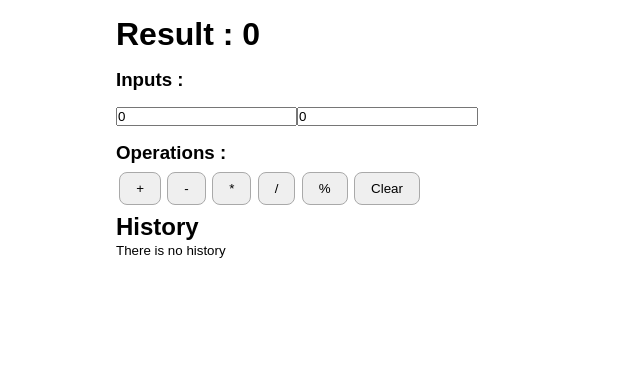
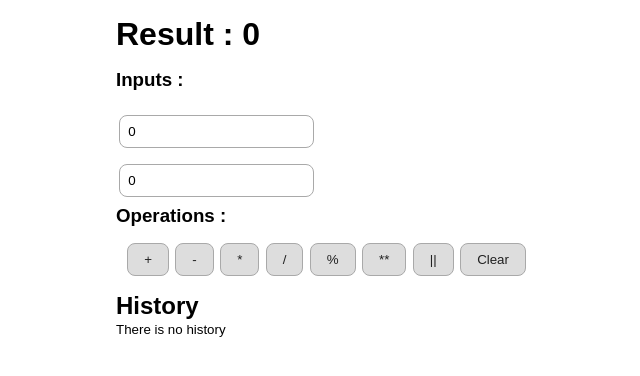
Before and after one commit to Jahirul-Islam-Jantu/thinking-in-react, a React (Vite) app in the folder vite-project/: page / in a window 1280 px wide. Shown: the top 376 px of the page, without its empty margins (220-860 px from the left). Built offline with nearby package versions, Linux system fonts and the light colour scheme.

Commit message:
refactor code

```diff
--- a/vite-project/package.json
+++ b/vite-project/package.json
@@ -10,9 +10,11 @@
     "preview": "vite preview"
   },
   "dependencies": {
+    "prop-types": "^15.8.1",
     "react": "^18.2.0",
     "react-dom": "^18.2.0",
-    "react-router-dom": "^6.23.1"
+    "react-router-dom": "^6.23.1",
+    "shortid": "^2.2.16"
   },
   "devDependencies": {
     "@types/react": "^18.2.66",
--- a/vite-project/src/App.jsx
+++ b/vite-project/src/App.jsx
@@ -10,6 +10,7 @@ const App = () => {
             <Routes>
                 <Route path="/" element={<CalculatorApp />} />
                 <Route path="/todoapp" element={<ToDoApp />} />
+                {/*<Route path="/calc" element={<calc />} />*/}
 
             </Routes>
         </BrowserRouter>
--- a/vite-project/src/assets/css/style.css
+++ b/vite-project/src/assets/css/style.css
@@ -76,11 +76,27 @@ body{
 
 
 }
-
+.btn-group{
+    display: flex;
+    justify-content: flex-start;
+    align-items: center;
+    margin: 0.5rem;
+}
 .btn{
     padding: 0.5rem 1rem;
     border: 1px solid darkgray;
     border-radius: 0.5rem;
     margin: 0.5rem 0.2rem;
     cursor: pointer;
+    background-color: #ddd;
+    color: #212121;
+    ...customStyle
+    ...(disabled && disabledStyle)
 }
+.field{
+    padding: 0.5rem;
+    border: 1px solid darkgray;
+    border-radius: 0.5rem;
+    margin: 0.5rem 0.2rem;
+
+}
--- /dev/null
+++ b/vite-project/src/components/Calculator/history/HistoryItem.jsx
@@ -0,0 +1,40 @@
+import React from 'react';
+import propTypes from 'prop-types';
+import PropTypes from "prop-types";
+import Button from "../ui/Button.jsx";
+
+const HistoryItem = ({historyItem, disabled, handleRestoreBtn}) => {
+    return (
+        <div>
+            <li key={historyItem.id}>
+                <p>Operation: {historyItem.inputs.a} {historyItem.operations} {historyItem.inputs.b},
+                    Result: {historyItem.result}</p>
+                <small>Created
+                    At: {historyItem.date.toLocaleDateString()}, {historyItem.date.toLocaleTimeString()}</small>
+
+                <Button disabled={disabled} text="Restore" onClick={() => handleRestoreBtn(historyItem)}/>
+
+            </li>
+        </div>
+    );
+};
+
+HistoryItem.propTypes = {
+    historyItem: PropTypes.shape({
+        id: propTypes.number.isRequired,
+        inputs: propTypes.shape({
+            a: propTypes.number.isRequired,
+            b: propTypes.number.isRequired,
+        }).isRequired,
+        operations: propTypes.string.isRequired ,
+        result: propTypes.number.isRequired ,
+        date: propTypes.object.isRequired,
+    }),
+    disabled: PropTypes.bool.isRequired,
+    handleRestoreBtn: PropTypes.func.isRequired,
+}
+HistoryItem.defaultProps = {
+    disabled: false,
+}
+
+export default HistoryItem;
--- /dev/null
+++ b/vite-project/src/components/Calculator/history/HistorySection.jsx
@@ -0,0 +1,37 @@
+import React from 'react';
+import propTypes from 'prop-types';
+import HistoryItem from "./HistoryItem.jsx";
+import PropTypes from "prop-types";
+
+const HistorySection = ({historyList, restoredHistoryList, handleRestoreBtn}) => {
+    return (
+        <div>
+            <h2><span>History</span></h2>
+            {historyList.length === 0 ? <p>
+                <small>There is no history</small>
+            </p> : <ul style={{marginTop: "1rem"}}>
+                {historyList.map((historyItem) =>
+                    <HistoryItem key={historyItem.id} disabled={restoredHistoryList===historyItem.id} historyItem={historyItem} handleRestoreBtn={handleRestoreBtn}/>
+                )}
+            </ul>}
+        </div>
+    );
+};
+
+HistoryItem.propTypes = {
+    historyList: PropTypes.arrayOf(PropTypes.shape({
+        id: propTypes.number.isRequired,
+        inputs: propTypes.shape({
+            a: propTypes.number.isRequired,
+            b: propTypes.number.isRequired,
+        }).isRequired,
+        operations: propTypes.string.isRequired ,
+        result: propTypes.number.isRequired ,
+        date: propTypes.object.isRequired,
+    }),
+    ),
+    restoredHistoryList: propTypes.number.isRequired,
+    handleRestoreBtn: PropTypes.func.isRequired,
+}
+
+export default HistorySection;
--- /dev/null
+++ b/vite-project/src/components/Calculator/inputs/InputSection.jsx
@@ -0,0 +1,22 @@
+import React from 'react';
+import propTypes from 'prop-types';
+import NumberField from "../ui/NumberField.jsx";
+import PropTypes from "prop-types";
+
+const InputSection = ({inputs, handleInputChange}) => {
+    return (
+        <div style={{marginTop: "1rem"}}>
+            <h3 style={{marginBottom: "1rem"}}>Inputs :</h3>
+            <NumberField onChange={(e) => handleInputChange({a: parseInt(e.target.value)})} type="number"
+                         value={inputs.a} name="a"/>
+            <NumberField onChange={(e) => handleInputChange({b: parseInt(e.target.value)})} type="number"
+                         value={inputs.b} name="b"/>
+        </div>
+    );
+};
+InputSection.propTypes = {
+    inputs: propTypes.shape({a: propTypes.number.isRequired, b: propTypes.number.isRequired}).isRequired,
+    handleInputChange: PropTypes.func.isRequired,
+}
+
+export default InputSection;
--- /dev/null
+++ b/vite-project/src/components/Calculator/operations/OperationSection.jsx
@@ -0,0 +1,67 @@
+import React from 'react';
+import propTypes from 'prop-types';
+import shortid from 'shortid';
+import Button from "../ui/Button.jsx";
+import PropTypes from "prop-types";
+
+const OperationSection = ({handleOperations, handleClearOps}) => {
+    const operations = [
+        {
+            id: shortid.generate(),
+            text: '+',
+            onClick: () => handleOperations('+')
+        },
+        {
+            id: shortid.generate(),
+            text: '-',
+            onClick: () => handleOperations('-')
+        },
+        {
+            id: shortid.generate(),
+            text: '*',
+            onClick: () => handleOperations('*')
+        },
+        {
+            id: shortid.generate(),
+            text: '/',
+            onClick: () => handleOperations('/')
+        },
+        {
+            id: shortid.generate(),
+            text: '%',
+            onClick: () => handleOperations('%')
+        },
+        {
+            id: shortid.generate(),
+            text: '**',
+            onClick: () => handleOperations('**')
+        },
+        {
+            id: shortid.generate(),
+            text: '||',
+            onClick: () => handleOperations('||')
+        },
+
+        {
+            id: shortid.generate(),
+            text: 'Clear',
+            onClick: handleClearOps
+        },
+    ]
+    return (
+        <div>
+            <h3>Operations :</h3>
+            <div className="btn-group">
+                {operations.map(operation => <Button key={operation.id} text={operation.text} onClick={operation.onClick}  />)}
+            </div>
+        </div>
+    );
+};
+
+OperationSection.propTypes = {
+
+    handleOperations: PropTypes.func.isRequired,
+    handleClearOps: PropTypes.func.isRequired,
+}
+
+export default OperationSection;
--- /dev/null
+++ b/vite-project/src/components/Calculator/ui/Button.jsx
@@ -0,0 +1,20 @@
+import React from 'react';
+import PropTypes from "prop-types";
+
+const Button = ({text, onClick, disabled, customStyle}) => {
+
+    return (
+        <div>
+            <button className='btn' onClick={onClick} disabled={disabled}>{text}</button>
+        </div>
+    );
+};
+Button.propTypes = {
+    text: PropTypes.string.isRequired,
+    onClick: PropTypes.func.isRequired,
+    disabled: PropTypes.bool,
+    customStyle: PropTypes.object,
+}
+
+
+export default Button;
--- /dev/null
+++ b/vite-project/src/components/Calculator/ui/NumberField.jsx
@@ -0,0 +1,17 @@
+import React from 'react';
+import PropTypes from 'prop-types';
+
+const NumberField = ({value, onChange, name }) => {
+    return (
+        <div >
+            <input className="field" type="number" value={value} onChange={onChange} name={name} />
+        </div>
+    );
+};
+NumberField.propTypes = {
+    value: PropTypes.number.isRequired,
+    name: PropTypes.string.isRequired,
+    onChange: PropTypes.func.isRequired,
+}
+
+export default NumberField;
--- a/vite-project/src/components/Menu.jsx
+++ b/vite-project/src/components/Menu.jsx
@@ -6,6 +6,7 @@ const Menu = () => {
         <div className="menu">
             <NavLink className="nav-link" to="/">Calculator</NavLink>
             <NavLink className="nav-link" to="/todoapp">Todo app</NavLink>
+            <NavLink className="nav-link" to="/calc">Todo app</NavLink>
         </div>
     );
 };
--- a/vite-project/src/pages/CalculatorApp.jsx
+++ b/vite-project/src/pages/CalculatorApp.jsx
@@ -7,6 +7,11 @@
  */
 
 import React, {  useState} from 'react';
+import NumberField from "../components/Calculator/ui/NumberField.jsx";
+import Button from "../components/Calculator/ui/Button.jsx";
+import InputSection from "../components/Calculator/inputs/InputSection.jsx";
+import OperationSection from "../components/Calculator/operations/OperationSection.jsx";
+import HistorySection from "../components/Calculator/history/HistorySection.jsx";
 function* generateId(){
     let id = 0
     while (true){
@@ -69,8 +74,6 @@ const CalculatorApp = () => {
         setInputState({...historyItem.inputs });
         setResult(historyItem.result);
         setRestoredHistoryList(historyItem);
-
-
     }
 
     const handleOperations = (operations)=>{
@@ -100,35 +103,10 @@ const CalculatorApp = () => {
     return (
         <div style={{ padding: "1rem", width: "50%", margin: "0 auto" }}>
             <h1>Result : {result} </h1>
-            <div style={{marginTop: "1rem"}}>
-                <h3 style={{marginBottom: "1rem"}}>Inputs :</h3>
-                <input onChange={(e)=>handleInputChange({a: parseInt(e.target.value)})}  type="number" value={inputState.a} name="a"/>
-                <input onChange={(e)=>handleInputChange({b: parseInt(e.target.value)})} type="number" value={inputState.b} name="b"/>
-            </div>
-            <div style={{marginTop: "1rem"}}>
-                <h3>Operations :</h3>
-                <button onClick={()=>handleOperations('+')} className="btn">+</button>
-                <button onClick={()=>handleOperations('-')} className="btn">-</button>
-                <button onClick={()=>handleOperations('*')} className="btn">*</button>
-                <button onClick={()=>handleOperations('/')} className="btn">/</button>
-                <button onClick={()=>handleOperations('%')} className="btn">%</button>
-                <button onClick={handleClearOps} className="btn">Clear</button>
-            </div>
-            <div>
-                <h2><span>History</span></h2>
-                {historyList.length === 0 ? <p>
-                    <small>There is no history</small>
-                </p> : <ul style={{marginTop: "1rem"}}>
-                    {historyList.map((historyItem) => (<li key={historyItem.id}>
-                        <p>Operation: {historyItem.inputs.a} {historyItem.operations} {historyItem.inputs.b}, Result: {historyItem.result}</p>
-                        <small>Created At: {historyItem.date.toLocaleDateString()}, {historyItem.date.toLocaleTimeString()}</small>
-                        <button disabled={restoredHistoryList !== null && restoredHistoryList.id === historyItem.id} onClick={()=>handleRestoreBtn(historyItem)} className="btn">Restore</button>
-                    </li>))}
+                <InputSection inputs={inputState} handleInputChange={handleInputChange}/>
+                <OperationSection handleOperations={handleOperations} handleClearOps={handleClearOps}/>
+                <HistorySection historyList={historyList} restoredHistoryList={restoredHistoryList} handleRestoreBtn={handleRestoreBtn}/>
 
-                </ul>}
-
-
-            </div>
         </div>
     );
 };
```
Also changed, not shown: 1 other file (tests, documents, lock files or other folders).
